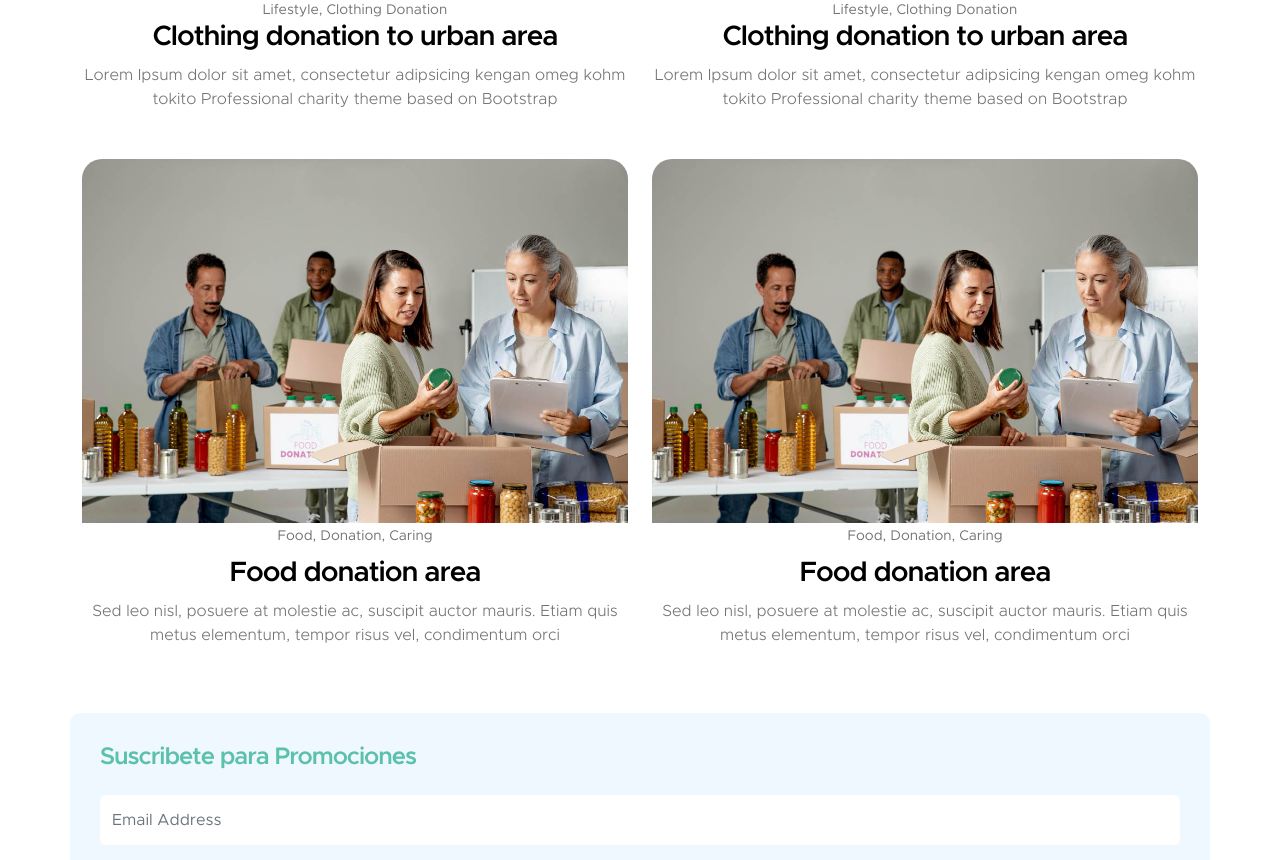
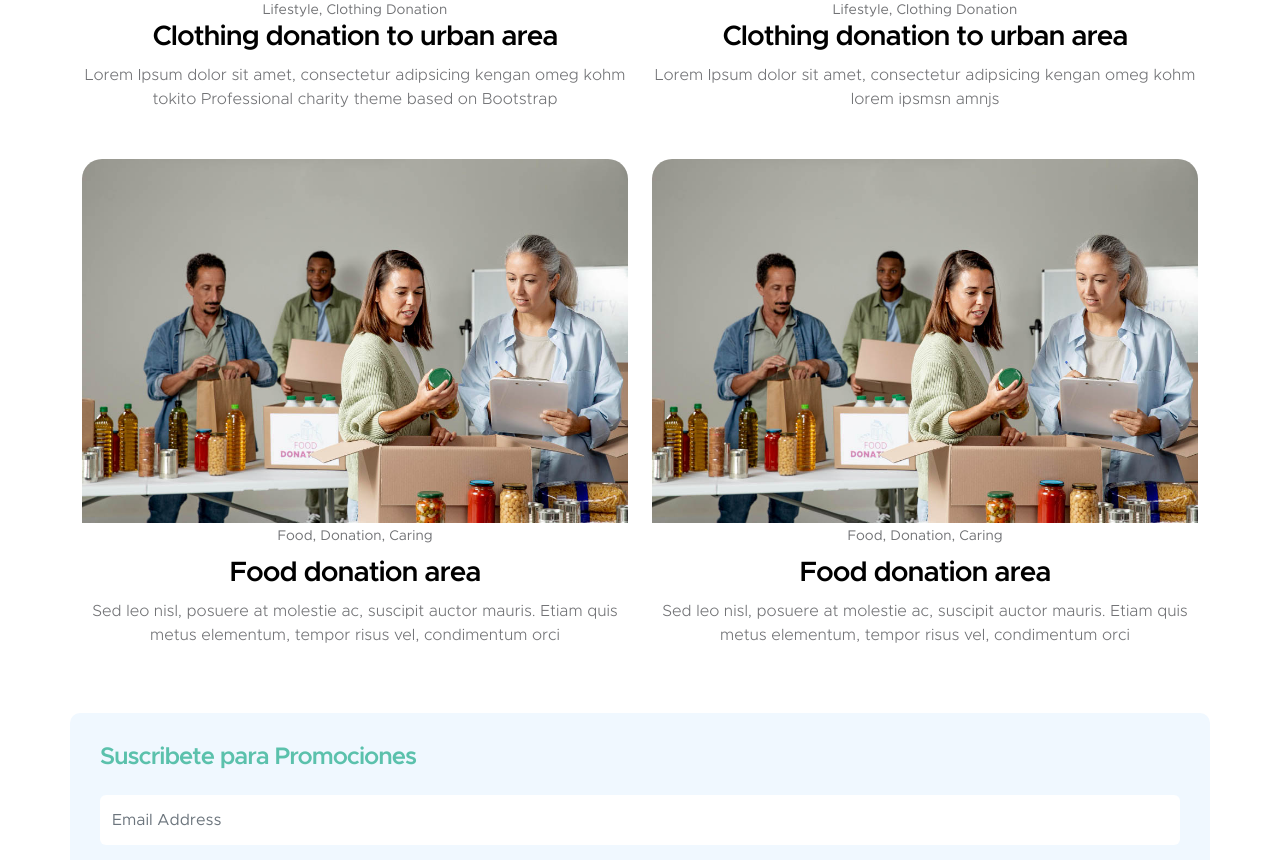
Before and after one commit to raulfq2020/plantillaweb, a plain HTML site: page index.html in a window 1280 px wide. Shown: the part 5037-5897 px from the top of the page. Drawn offline with Linux system fonts and the light colour scheme.

Commit message:
Update index.html

```diff
--- a/index.html
+++ b/index.html
@@ -7,7 +7,7 @@
         <meta name="description" content="">
         <meta name="author" content="">
 
-        <title>Neogocio Web</title>
+        <title>Negocio Web</title>
 
         <!-- CSS FILES -->
         <link href="css/bootstrap.min.css" rel="stylesheet">
@@ -604,7 +604,7 @@
                                     </div>
 
                                     <div class="news-block-body">
-                                        <p>Lorem Ipsum dolor sit amet, consectetur adipsicing kengan omeg kohm tokito Professional charity theme based on Bootstrap</p>
+                                        <p>Lorem Ipsum dolor sit amet, consectetur adipsicing kengan omeg kohm lorem ipsmsn amnjs</p>
                                     </div>
                                 </div>
                             </div>
```
